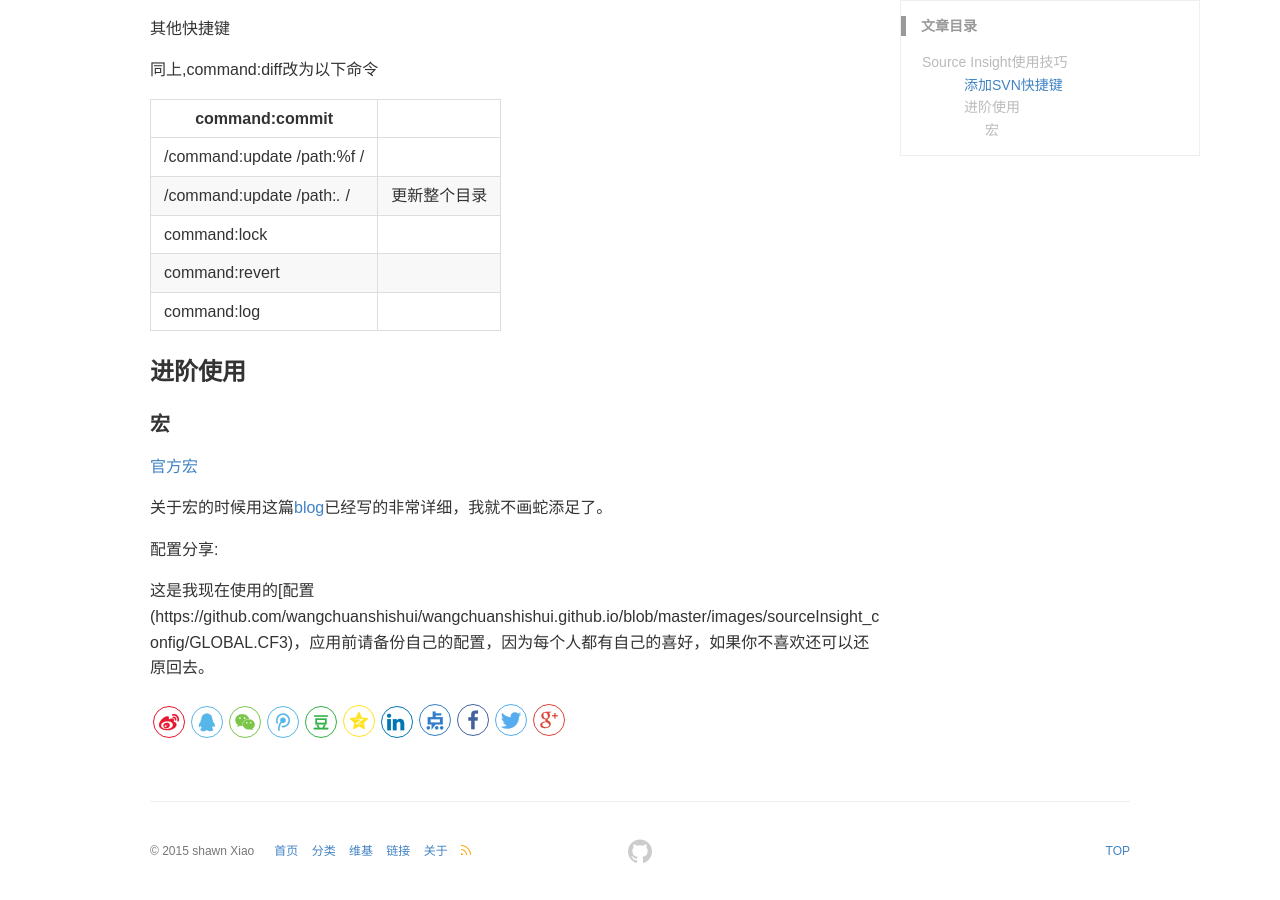
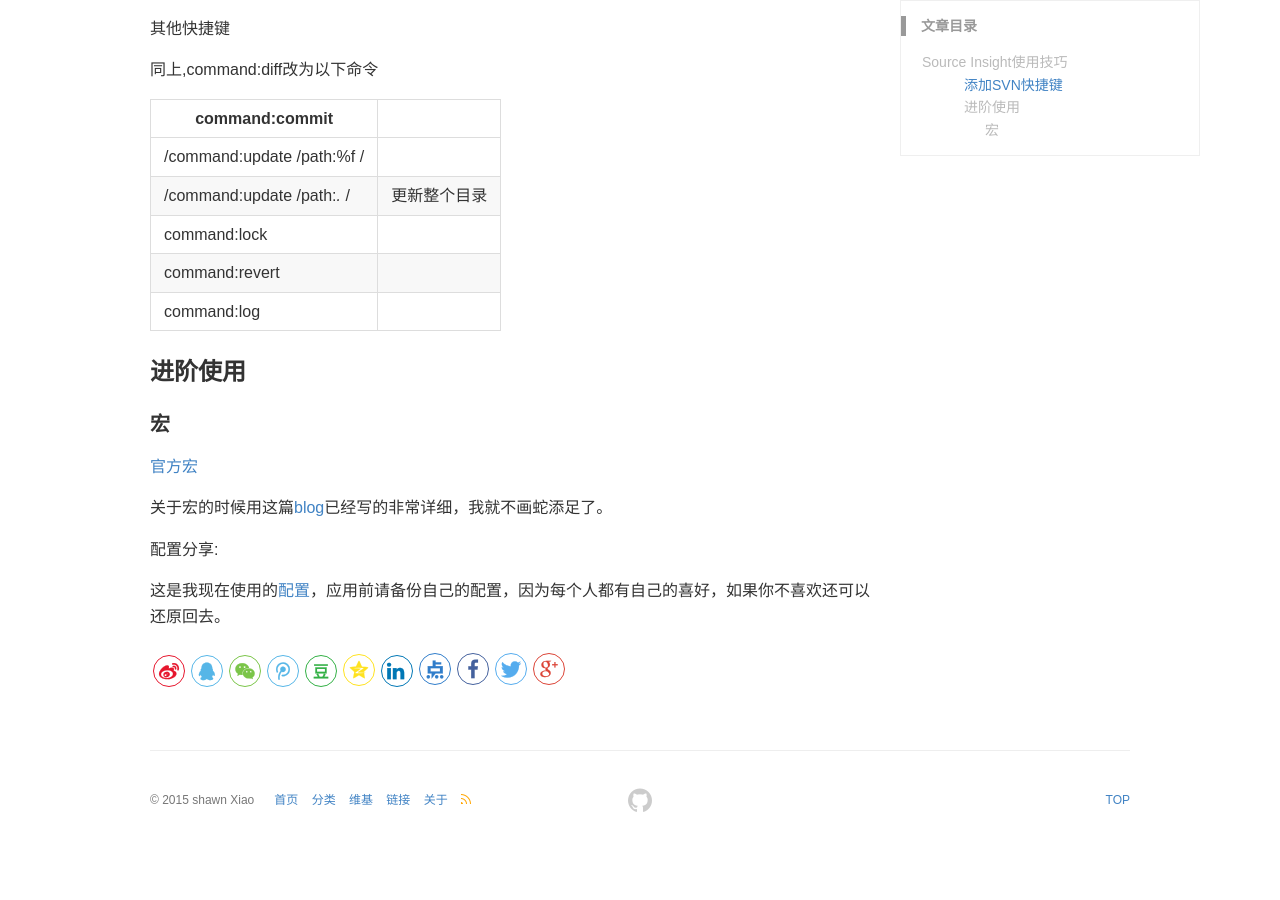
Before and after one commit to wangchuanshishui/wangchuanshishui.github.io, a Jekyll site: the page built from _posts/2016-12-07-SourceInsight使用技巧.md, in a window 1280 px wide and 900 px high, scrolled down 577 px. Built offline with Jekyll 4.4.1, drawn with Linux system fonts in a browser that asks for light colours; comment, search, counter and statistics services are not loaded; after the commit the page ends 1426 px from its top, so only the background shows below that; part of the change alters nothing that is shown.

Commit message:
Update 2016-12-07-SourceInsight使用技巧.md

```diff
--- a/_posts/2016-12-07-SourceInsight使用技巧.md
+++ b/_posts/2016-12-07-SourceInsight使用技巧.md
@@ -46,4 +46,4 @@ keywords: 效率
 
 配置分享:
 
-这是我现在使用的[配置(https://github.com/wangchuanshishui/wangchuanshishui.github.io/blob/master/images/sourceInsight_config/GLOBAL.CF3)，应用前请备份自己的配置，因为每个人都有自己的喜好，如果你不喜欢还可以还原回去。
+这是我现在使用的[配置](https://github.com/wangchuanshishui/wangchuanshishui.github.io/blob/master/images/sourceInsight_config/GLOBAL.CF3)，应用前请备份自己的配置，因为每个人都有自己的喜好，如果你不喜欢还可以还原回去。
```
